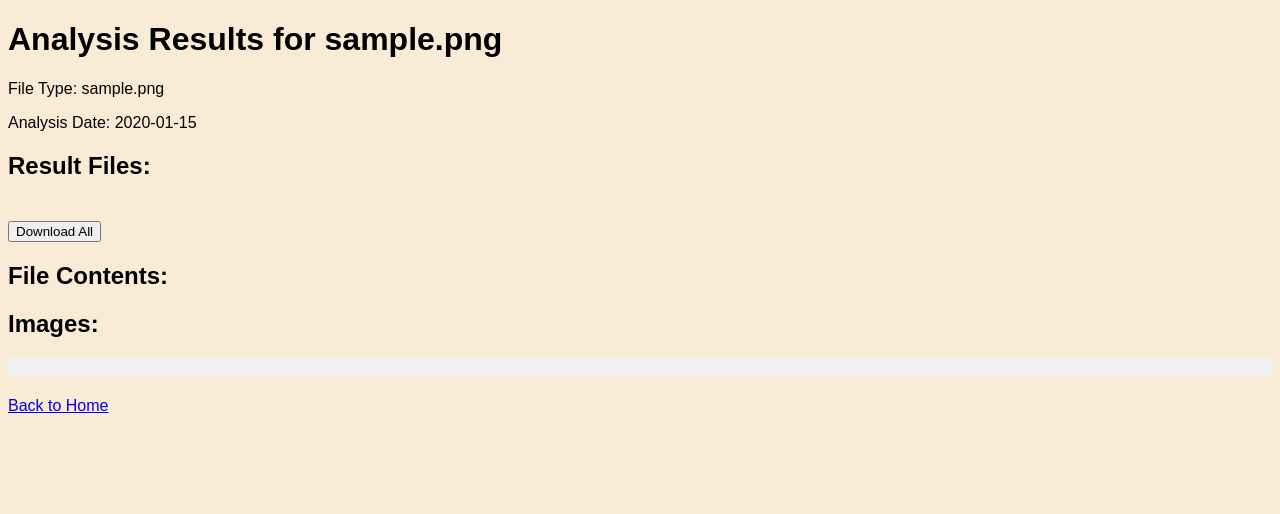
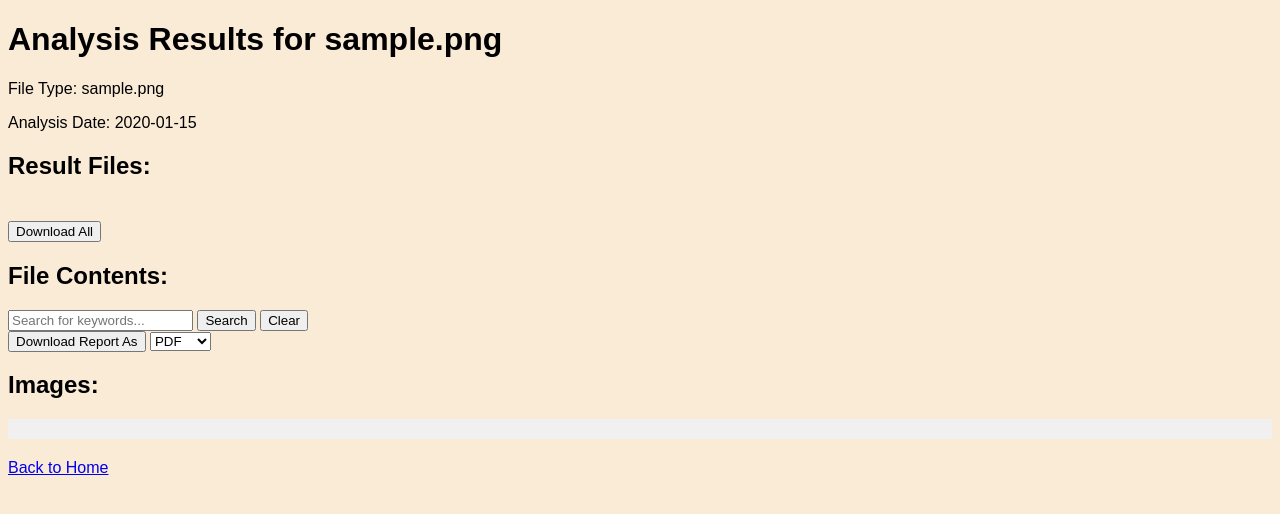
Before and after one commit to BryanHJH/adftool, a Flask app: page /view/1 in a window 1280 px wide. Shown: the top 514 px of the page. Run offline with Flask 3, Linux system fonts and the light colour scheme; tables that the repository leaves empty hold one stand-in row (values such as "Sample post").

Commit message:
Requested features complete

```diff
--- a/app.py
+++ b/app.py
@@ -2,13 +2,22 @@
 import sys
 import subprocess
 import zipfile
+import logging
+import re
+import json
 
-from flask import Flask, render_template, request, send_from_directory, send_file
-from flask_scss import Scss
+from flask import Flask, render_template, request, send_from_directory, send_file, current_app
 from flask_sqlalchemy import SQLAlchemy
 from werkzeug.utils import secure_filename
+from werkzeug.datastructures import Headers
 from io import BytesIO
 from datetime import datetime
+from reportlab.platypus import SimpleDocTemplate, Paragraph, Spacer
+from reportlab.lib.styles import getSampleStyleSheet, ParagraphStyle
+from reportlab.lib.pagesizes import letter
+from reportlab.lib.units import inch
+from docx import Document
+from html import escape
 
 sys.path.insert(1, os.path.join(os.path.dirname(__file__), './modules'))
 sys.path.insert(1, os.path.join(os.path.dirname(__file__), './bin'))
@@ -18,6 +27,7 @@
 
 # Application
 app = Flask(__name__)
+app.logger.setLevel(logging.INFO)
 
 # Database
 app.config['SQLALCHEMY_DATABASE_URI'] = 'sqlite:///database.db'
@@ -36,6 +46,19 @@
 
     def __repr__(self):
         return '<Scan %r>' % self.id
+
+def sanitize_for_xml(text):
+    # Remove NULL bytes
+    text = text.replace('\x00', '')
+    # Replace other control characters with space
+    text = re.sub(r'[\x01-\x1F\x7F]', ' ', text)
+    return text
+
+def clean_content_for_pdf(content):
+    content = re.sub('<[^<]+?>', '', content)
+    content = escape(content)
+    content = re.sub(r'\n+', '\n', content)
+    return content
 
 def get_result_files(result_path):
     result_files = []
@@ -143,6 +166,72 @@
     zip_buffer.seek(0)
     return send_file(zip_buffer, as_attachment=True, download_name=f"{scan.filename}_results.zip")
 
+@app.route("/download_report/<int:scan_id>", methods=["POST"])
+def download_report(scan_id):
+    try:
+        current_app.logger.info(f"Starting report generation for scan_id: {scan_id}")
+        scan = Scans.query.get_or_404(scan_id)
+        result_files, file_contents, images = get_result_files(scan.resultpath)
+        report_format = request.form.get('report_format', 'pdf')
+        filtered_content = request.form.get('filtered_content', None)
+
+        if filtered_content:
+            file_contents = json.loads(filtered_content)
+
+        current_app.logger.info(f"Generating {report_format} report")
+
+        if report_format == 'pdf':
+            buffer = BytesIO()
+            doc = SimpleDocTemplate(buffer, pagesize=letter, topMargin=0.5*inch, bottomMargin=0.5*inch)
+            styles = getSampleStyleSheet()
+            styles.add(ParagraphStyle(name='Small', fontSize=8, leading=10))
+            story = []
+
+            story.append(Paragraph(f"Analysis Results for {scan.filename}", styles['Title']))
+            story.append(Paragraph(f"File Type: {scan.fileextension}", styles['Normal']))
+            story.append(Paragraph(f"Analysis Date: {scan.date.strftime('%Y-%m-%d')}", styles['Normal']))
+            story.append(Spacer(1, 12))
+
+            for file, content in file_contents.items():
+                story.append(Paragraph(f"File: {file}", styles['Heading2']))
+                cleaned_content = clean_content_for_pdf(content)
+                story.append(Paragraph(cleaned_content, styles['Small']))
+                story.append(Spacer(1, 12))
+
+            doc.build(story)
+            buffer.seek(0)
+            current_app.logger.info("PDF report generated successfully")
+
+            headers = Headers()
+            headers.add('Content-Disposition', 'attachment', filename=f"{scan.filename}_report.pdf")
+            return current_app.response_class(buffer, mimetype='application/pdf', headers=headers)
+
+        elif report_format == 'docx':
+            buffer = BytesIO()
+            doc = Document()
+            doc.add_heading(f"Analysis Results for {scan.filename}", level=1)
+            doc.add_paragraph(f"File Type: {scan.fileextension}")
+            doc.add_paragraph(f"Analysis Date: {scan.date.strftime('%Y-%m-%d')}")
+
+            for file, content in file_contents.items():
+                doc.add_heading(f"File: {file}", level=2)
+                doc.add_paragraph(sanitize_for_xml(content))
+
+            doc.save(buffer)
+            buffer.seek(0)
+            current_app.logger.info("DOCX report generated successfully")
+
+            headers = Headers()
+            headers.add('Content-Disposition', 'attachment', filename=f"{scan.filename}_report.docx")
+            return current_app.response_class(buffer, mimetype='application/vnd.openxmlformats-officedocument.wordprocessingml.document', headers=headers)
+
+        else:
+            current_app.logger.warning(f"Invalid report format requested: {report_format}")
+            return "Invalid report format", 400
+
+    except Exception as e:
+        current_app.logger.error(f"Error in download_report: {str(e)}", exc_info=True)
+        return f"An error occurred: {str(e)}", 500
 @app.route("/image/<int:scan_id>/<path:filename>")
 def get_image(scan_id, filename):
     scan = Scans.query.get_or_404(scan_id)
--- a/requirements.txt
+++ b/requirements.txt
@@ -15,3 +15,5 @@
 typing_extensions
 Werkzeug
 sqlalchemy-file
+reportlab
+python-docx
--- a/templates/view.html
+++ b/templates/view.html
@@ -2,6 +2,8 @@
 
 {% block head %}
     <title>Analysis Results</title>
+    <link rel="stylesheet" href="{{ url_for('static', filename='styles.css') }}">
+    <script src="https://code.jquery.com/jquery-3.6.0.min.js"></script>
 {% endblock %}
 
 {% block body %}
@@ -26,12 +28,24 @@
         </form>
 
         <h2>File Contents:</h2>
+        <input type="text" id="search-bar" placeholder="Search for keywords...">
+        <button id="search-button">Search</button>
+        <button id="clear-button">Clear</button>
+
+        <form action="{{ url_for('download_report', scan_id=scan.id) }}" method="post">
+            <button type="submit">Download Report As</button>
+            <select name="report_format">
+                <option value="pdf">PDF</option>
+                <option value="docx">DOCX</option>
+            </select>
+        </form>
+
         {% for file in result_files %}
             {% if file_contents.get(file) %}
                 {% set content = file_contents[file] %}
                 {% if content|length > 0 %}
                     <h3>{{ file }}</h3>
-                    <div class="file-content">{{ content }}</div>
+                    <div class="file-content" id="content-{{ loop.index }}">{{ content }}</div>
                 {% endif %}
             {% endif %}
         {% endfor %}
@@ -45,4 +59,54 @@
 
         <a href="/">Back to Home</a>
     </div>
+
+    <script>
+        $(document).ready(function() {
+            var originalContents = {};
+            $('.file-content').each(function() {
+                originalContents[$(this).attr('id')] = $(this).html();
+            });
+
+            function restoreOriginalContents() {
+                $('.file-content').each(function() {
+                    $(this).html(originalContents[$(this).attr('id')]);
+                    $(this).show();
+                });
+            }
+
+            $('#search-button').click(function() {
+                var keyword = $('#search-bar').val().toLowerCase();
+                $('.file-content').each(function() {
+                    var content = originalContents[$(this).attr('id')].toLowerCase();
+                    var lines = content.split('\n');
+                    var filteredLines = lines.filter(line => line.includes(keyword));
+                    if (filteredLines.length > 0) {
+                        $(this).html(filteredLines.join('<br>'));
+                        $(this).show();
+                    } else {
+                        $(this).hide();
+                    }
+                });
+            });
+
+            $('#clear-button').click(function() {
+                $('#search-bar').val('');
+                restoreOriginalContents();
+            });
+
+            $('form[action^="/download_report/"]').submit(function(e) {
+                e.preventDefault();
+                var filteredContent = {};
+                $('.file-content:visible').each(function() {
+                    filteredContent[$(this).prev('h3').text()] = $(this).text();
+                });
+                $('<input>').attr({
+                    type: 'hidden',
+                    name: 'filtered_content',
+                    value: JSON.stringify(filteredContent)
+                }).appendTo($(this));
+                this.submit();
+            });
+        });
+    </script>
 {% endblock %}
```
Also changed, not shown: 2 other files.
